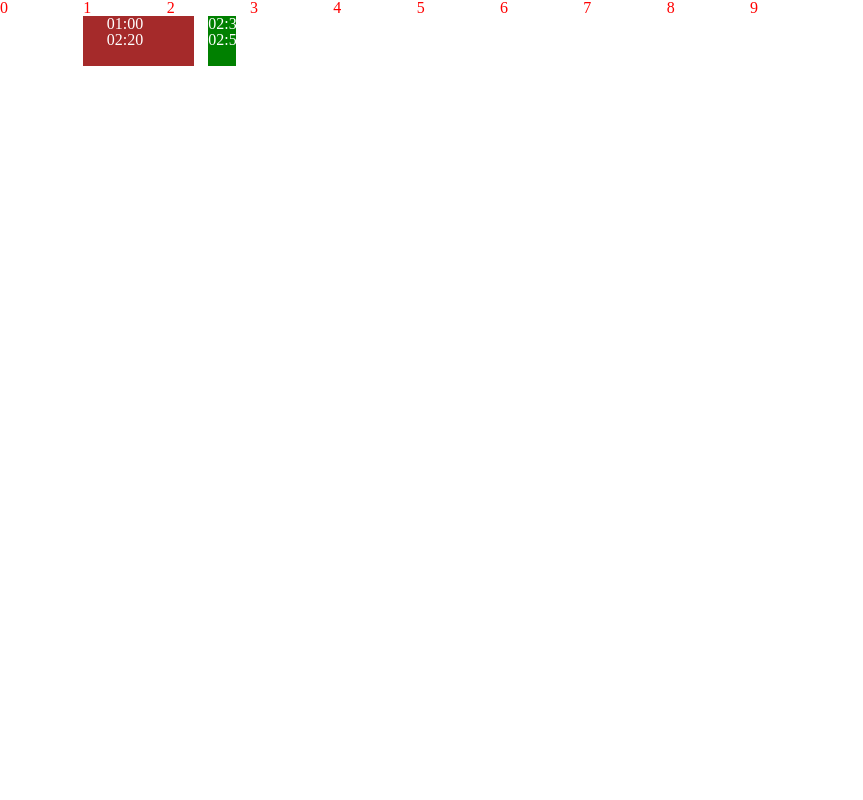
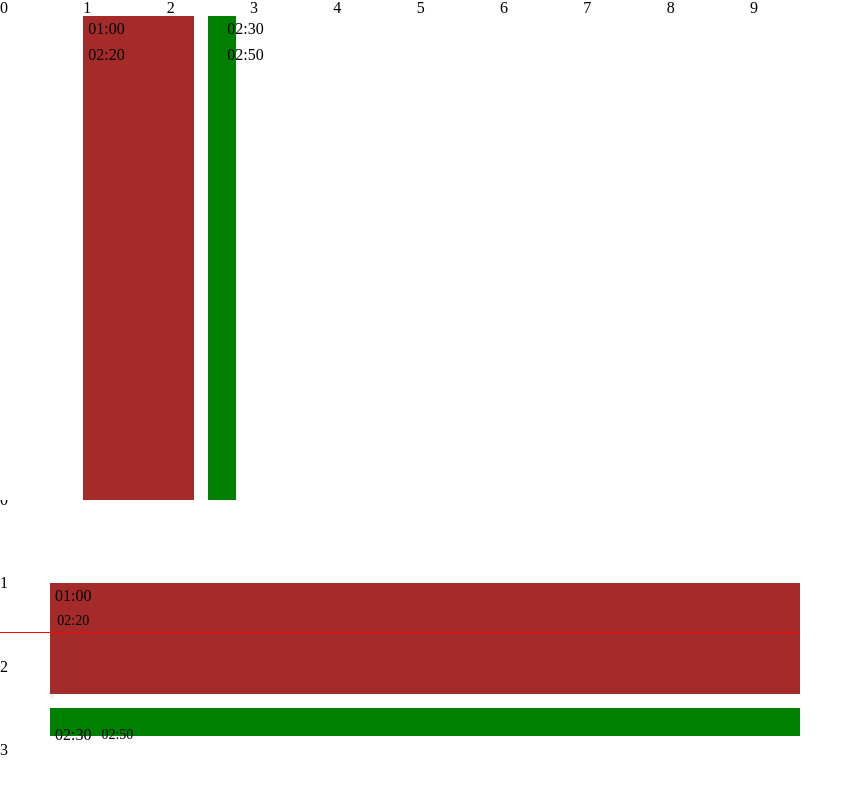
Before and after one commit to Kernel360/FE1_E2E_sumtime, a Next.js app: page /timetable in a window 1280 px wide. Shown: the top 800 px of the page, without its empty margins (0-863 px from the left). Built offline with nearby package versions, Linux system fonts and the light colour scheme.

Commit message:
feat: width, height 조절

```diff
--- a/src/app/timetable/components/RowTypeTimeTable/RowTaskSlotItem.tsx
+++ b/src/app/timetable/components/RowTypeTimeTable/RowTaskSlotItem.tsx
@@ -61,7 +61,7 @@ function RowTaskSlotItem({
   const taskSlotColor = taskColor ?? getColor(id);
 
   return (
-    <div>
+    <div style={{ height: '100%' }}>
       <button type="button" ref={ref} {...props} className={styled.buttonInherit}>
         <div
           className={styled.taskSlotBackground}
--- a/src/app/timetable/components/RowTypeTimeTable/RowTypeTimeTable.module.scss
+++ b/src/app/timetable/components/RowTypeTimeTable/RowTypeTimeTable.module.scss
@@ -5,7 +5,6 @@
   overflow-x: auto;
   overflow-y: hidden;
   height: 100%;
-
   width: 100%;
   gap: 0;
 }
@@ -20,14 +19,12 @@
 .timeSlotLayout {
   position: relative;
   width: 100%;
-  height: 100%;
   margin: 0;
 }
 
 .taskSlotLayout {
   box-sizing: border-box;
   position: relative;
-
   min-height: 50px;
   height: 100%;
   width: 100%;
@@ -36,11 +33,24 @@
 
 .taskSlotBackground {
   position: absolute;
-  height: 100px;
+  height: 100%;
   z-index: 0;
   container: taskSlot / size;
 }
 
 .buttonInherit {
   color: inherit;
+  height: 100%;
 }
+
+.taskSlotContent {
+  z-index: 20;
+  position: absolute;
+  padding-top: 5px;
+  padding-left: 5px;
+  display: flex;
+  flex-direction: column;
+  gap: 10px;
+  align-items: center;
+  font-size: 1em;
+}
--- a/src/app/timetable/components/RowTypeTimeTable/index.tsx
+++ b/src/app/timetable/components/RowTypeTimeTable/index.tsx
@@ -11,6 +11,7 @@ interface RowTypeTimeTableProps {
   slotTime: number;
   timeSlotStyle: React.CSSProperties;
   taskSlotStyle?: React.CSSProperties;
+  timeTableStyle?: React.CSSProperties;
 }
 
 const taskListFilter = (taskListInput: Task[], checkHour: number, slotTimeInput: number) =>
@@ -33,15 +34,17 @@ function RowTypeTimeTable({
   timeSlotStyle,
   taskList,
   slotTime,
+
   taskSlotStyle = {},
+  timeTableStyle = {},
 }: RowTypeTimeTableProps) {
   // console.log('timeSlots');
   // console.log(timeSlots);
-  // console.log(`width: ${width} slotWidth: ${slotWidth} slotTime=${slotTime}`);
+  console.log(`width: ${width} slotWidth: ${slotWidth} slotTime=${slotTime}`);
   const uniqueTaskIdMap = new Map();
 
   return (
-    <div className={styled.container}>
+    <div className={styled.container} style={timeTableStyle}>
       {timeSlots.map((time, index) => {
         const key = `${time.toDateString()}${index}`;
         const taskItemList = taskListFilter(taskList, time.getHours(), slotTime);
--- a/src/app/timetable/components/Slot.module.scss
+++ b/src/app/timetable/components/Slot.module.scss
@@ -1,13 +1,13 @@
 .slot {
   display: flex;
-  gap: 10px;
+  flex-shrink: 0;
   line-height: 1;
   font-size: 1em;
 }
 
 .timeSlotLayout {
   position: relative;
-  flex: 0 1 10%; // flex-grow: 0, flex-shrink: 1, flex-basis: 10%
+  // flex: 0 1 10%; // flex-grow: 0, flex-shrink: 1, flex-basis: 10%
   min-width: 50px;
   max-width: 70px;
   height: 100%;
@@ -24,8 +24,7 @@
 .taskSlotLayout {
   box-sizing: border-box;
   position: relative;
-  flex: 1 1 90%; // flex-grow: 1, flex-shrink: 1, flex-basis: 90%
-  min-width: 100px;
+  width: 100%;
   height: 100%;
   line-height: 1;
 }
@@ -52,7 +51,6 @@
   flex-direction: column;
   gap: 10px;
   align-items: center;
-  // justify-content: center;
   font-size: 1em;
 }
 
--- a/src/app/timetable/components/Timetable.module.scss
+++ b/src/app/timetable/components/Timetable.module.scss
@@ -2,4 +2,8 @@
   display: flex;
   flex-direction: column;
   position: relative;
+  overflow-x: hidden;
+  overflow-y: auto;
+  height: 100%;
+  width: 100%;
 }
--- a/src/app/timetable/components/Timetable.tsx
+++ b/src/app/timetable/components/Timetable.tsx
@@ -77,13 +77,13 @@ function Timetable({
         timeSlotStyle={timeSlotStyle}
         slotTime={slotTime}
         taskSlotStyle={taskSlotStyle}
+        timeTableStyle={timeTableStyle}
       />
     );
   }
 
   return (
-    <div>
-      <div className={styled.container} style={{ ...timeTableStyle, height }}>
+    <div className={styled.container} style={timeTableStyle}>
       {displayCurrentTime && <CurrentTimeLine timeSlots={timeSlots.length} startTime={startTime} endTime={endTime} />}
       {timeSlots.map((time: Date, index) => {
         const key = `${time.toDateString()}${index}`;
@@ -94,8 +94,8 @@ function Timetable({
           return shouldDisplayTaskContent;
         });
 
-          console.log(`index: ${index}`);
-          console.log(taskItemList);
+        // console.log(`index: ${index}`);
+        // console.log(taskItemList);
 
         return (
           <Slot
@@ -111,7 +111,6 @@ function Timetable({
         );
       })}
     </div>
-    </div>
   );
 }
 
--- a/src/app/timetable/page.tsx
+++ b/src/app/timetable/page.tsx
@@ -5,8 +5,9 @@ import { taskList, startTime, endTime, slotTime } from './mocks/timetableMockDat
 
 export default function TimetablePage() {
   return (
-    <div style={{ width: '800px' }}>
-      <Timetable
+    <>
+      <div style={{ width: '800px', height: '500px' }}>
+        <Timetable // ROW
           startTime={startTime}
           endTime={endTime}
           slotTime={slotTime}
@@ -15,10 +16,26 @@ export default function TimetablePage() {
           timetableType="ROW"
           // timetableType="COLUMN"
           displayCurrentTime
-        timeTableStyle={{ backgroundColor: 'black' }}
-        timeSlotStyle={{ color: 'red' }}
-        taskSlotStyle={{ color: 'white' }}
+          timeTableStyle={{ backgroundColor: 'white' }}
+          timeSlotStyle={{ color: 'black' }}
+          taskSlotStyle={{ color: 'black' }}
         />
       </div>
+      <div style={{ height: '500px', width: '800px' }}>
+        <Timetable // COLUMN
+          startTime={startTime}
+          endTime={endTime}
+          slotTime={slotTime}
+          taskList={taskList}
+          height="2000px"
+          // timetableType="ROW"
+          timetableType="COLUMN"
+          displayCurrentTime
+          timeTableStyle={{ backgroundColor: 'white' }}
+          timeSlotStyle={{ color: 'black' }}
+          taskSlotStyle={{ color: 'black' }}
+        />
+      </div>
+    </>
   );
 }
```
Lines whose indentation alone changed are shown as unchanged.
